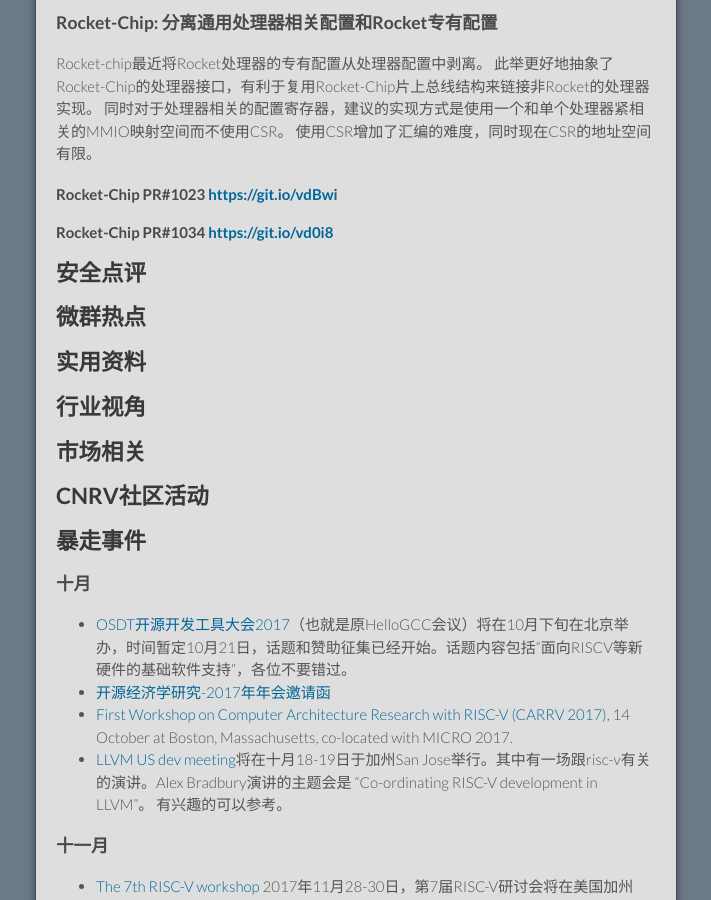
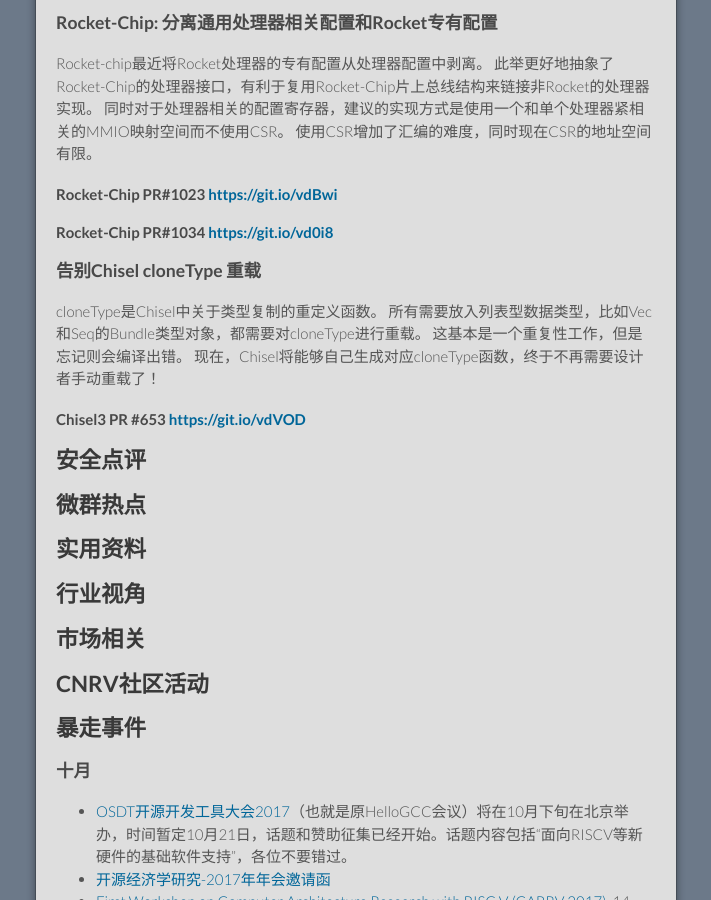
Before and after one commit to cnrv/home, a Jekyll site: the page built from bi-week-rpts/2017-10-12.md, in a window 1280 px wide and 900 px high, scrolled down 1535 px. Shown: the whole window, without its empty margins (284-995 px from the left). Built offline with Jekyll 4.4.1, drawn with Linux system fonts in a browser that asks for light colours; Markdown is read by kramdown in place of the engine named in the settings; comment, search, counter and statistics services are not loaded; our own code applies the rules of GitHub Pages for plain Markdown files.

Commit message:
obsolete cloneType overload function

```diff
--- a/bi-week-rpts/2017-10-12.md
+++ b/bi-week-rpts/2017-10-12.md
@@ -73,6 +73,15 @@
 #### Rocket-Chip PR\#1023 [https://git.io/vdBwi](https://github.com/freechipsproject/rocket-chip/pull/1023)
 #### Rocket-Chip PR\#1034 [https://git.io/vd0i8](https://github.com/freechipsproject/rocket-chip/pull/1034)
 
+### 告别Chisel cloneType 重载
+
+cloneType是Chisel中关于类型复制的重定义函数。
+所有需要放入列表型数据类型，比如Vec和Seq的Bundle类型对象，都需要对cloneType进行重载。
+这基本是一个重复性工作，但是忘记则会编译出错。
+现在，Chisel将能够自己生成对应cloneType函数，终于不再需要设计者手动重载了！
+
+#### Chisel3 PR \#653 [https://git.io/vdVOD](https://github.com/freechipsproject/chisel3/pull/653)
+
 ## 安全点评
 
 ## 微群热点
```
